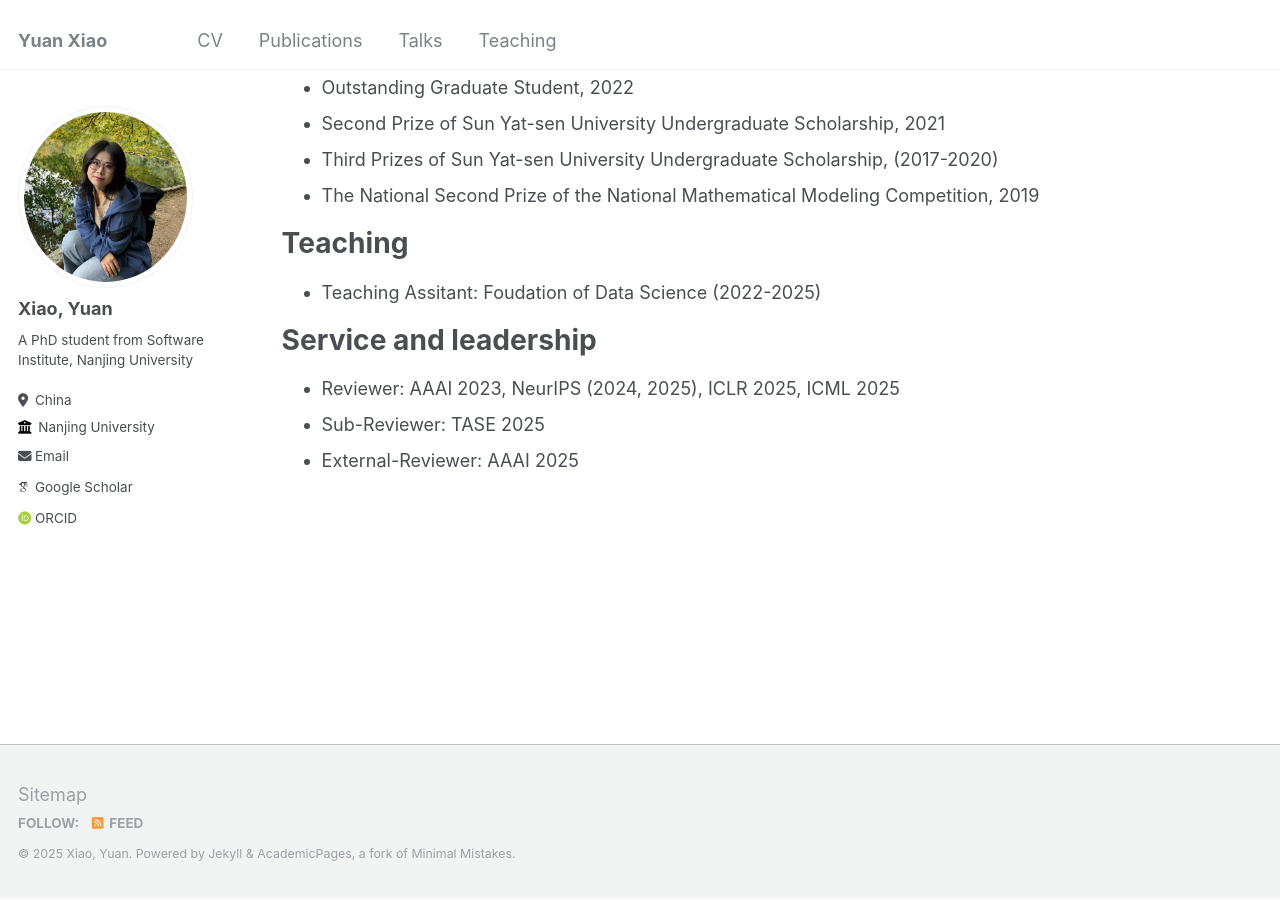
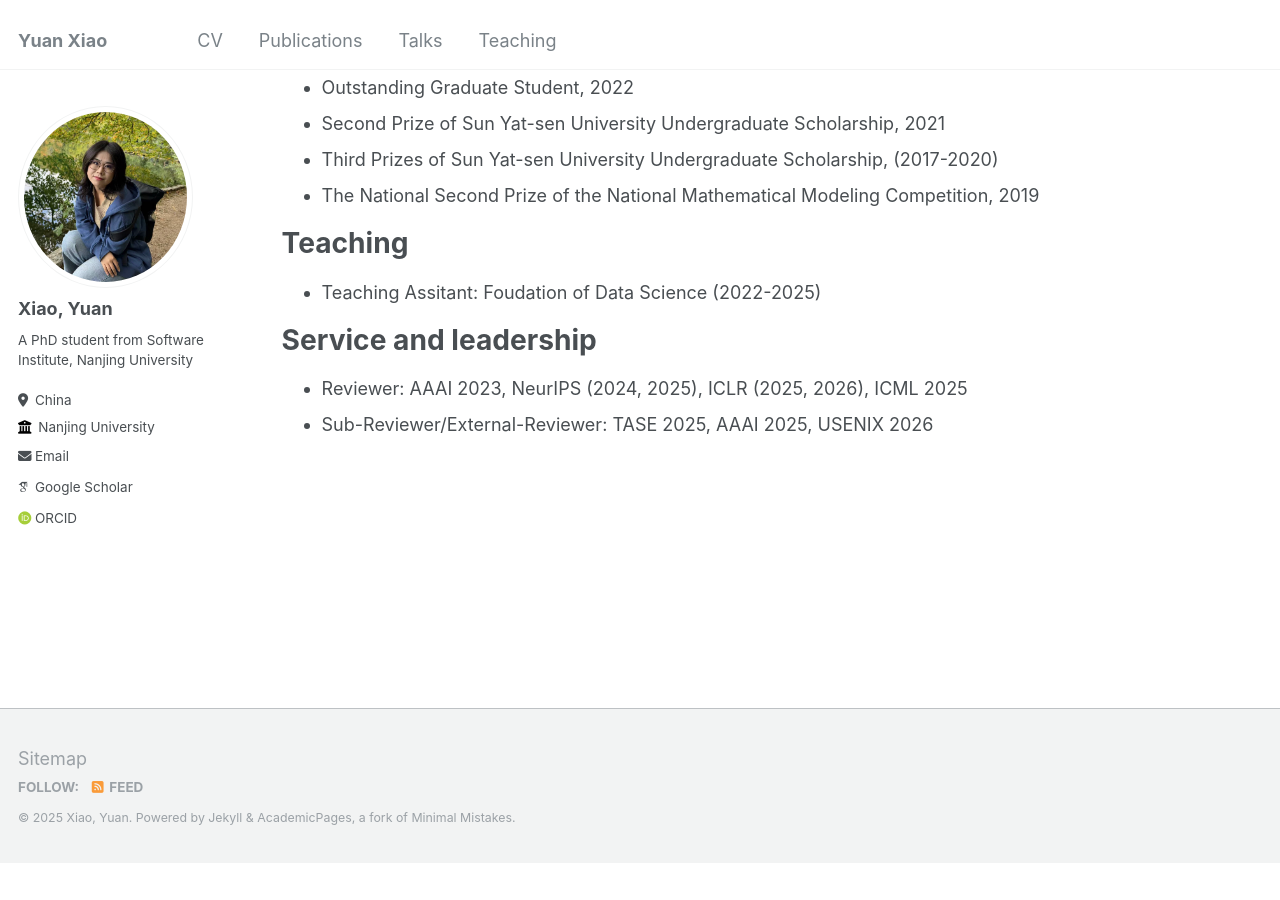
Before and after one commit to xiaoyuanpigo/xiaoyuanpigo.github.io, a Jekyll site: the page built from _pages/cv.md, in a window 1280 px wide and 900 px high, scrolled down 1573 px. Built offline with Jekyll 4.4.1, drawn with Linux system fonts in a browser that asks for light colours; some web fonts are replaced; after the commit the page ends 2437 px from its top, so only the background shows below that.

Commit message:
Update cv.md

```diff
--- a/_pages/cv.md
+++ b/_pages/cv.md
@@ -79,6 +79,5 @@ Teaching
 
 Service and leadership
 ======
-* Reviewer: AAAI 2023, NeurIPS (2024, 2025), ICLR 2025, ICML 2025
-* Sub-Reviewer: TASE 2025
-* External-Reviewer: AAAI 2025
+* Reviewer: AAAI 2023, NeurIPS (2024, 2025), ICLR (2025, 2026), ICML 2025
+* Sub-Reviewer/External-Reviewer: TASE 2025, AAAI 2025, USENIX 2026
```
